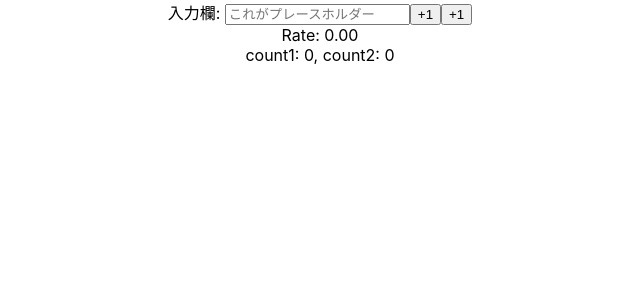
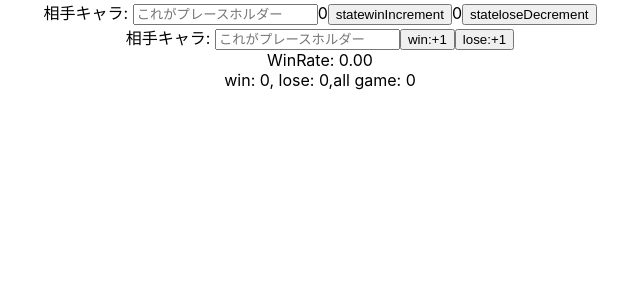
Before and after one commit to NK28116/PrivateDevelop, a React (Create React App) app in the folder win-rate-react19/: page / in a window 1280 px wide. Shown: the top 300 px of the page, without its empty margins (320-960 px from the left). Built offline with nearby package versions, Linux system fonts and the light colour scheme.

Commit message:
react19のuseActionを使ったrateボタンを作成

```diff
--- a/win-rate-react19/src/App.tsx
+++ b/win-rate-react19/src/App.tsx
@@ -12,7 +12,7 @@ function App() {
         {/*  <Triangle /> */}
         {/* <UpCounter /> */}
         {/* <DownCounter /> */}
-        {/* <CounterApp /> */}
+ <CounterApp />
       <Rate />
     </div>
   );
--- a/win-rate-react19/src/Counter.tsx
+++ b/win-rate-react19/src/Counter.tsx
@@ -1,33 +1,33 @@
-import React, { useState } from "react";
+import { useActionState } from "react";
 
-export function CounterApp() {
-    const [count, setCount] = useState(0);
 
-    function CountUp() {
-        setCount(count + 1);
-    }
-
-    function CountDown() {
-        setCount(count - 1);
-    }
-
-    return (
-        <div>
-            <GainCounter onCountUp={CountUp} />
-            <DropCounter onCountDown={CountDown} />
-            <CountNumber count={count} />
-        </div>
-    );
+async function increment(previousState:number): Promise<number> {
+  return previousState + 1;
 }
 
-function GainCounter({ onCountUp }: { onCountUp: () => void }) {
-    return <button onClick={onCountUp}>+1</button>;
+async function decrement(previousState:number): Promise<number> {
+  return previousState - 1;
 }
 
-function DropCounter({ onCountDown }: { onCountDown: () => void }) {
-    return <button onClick={onCountDown}>-1</button>;
+function ObjectName() {
+    return<label>相手キャラ: <input type="text" placeholder="これがプレースホルダー"/></label>
 }
 
-function CountNumber({ count }: { count: number }) {
-    return <div>{count}</div>;
+function CountRate({ rate }: { rate: number }) {
+    return <div>WinRate: {rate.toFixed(2)}</div>;
 }
+export function CounterApp() {
+  const [stateWin, formAction] = useActionState(increment, 0);
+  const [stateLose, formAction2] = useActionState(decrement, 0);
+
+  return (
+
+    <form>
+    <ObjectName/>
+      {stateWin}
+      <button formAction={formAction}>statewinIncrement</button>
+      {stateLose}
+      <button formAction={formAction2}>stateloseDecrement</button>
+    </form>
+  )
+}
--- a/win-rate-react19/src/Rate.tsx
+++ b/win-rate-react19/src/Rate.tsx
@@ -20,27 +20,23 @@ export function Rate() {
             <RightUpCounter onRightUp={RightUp} />
             <LeftUpCounter onLeftUp={LeftUp} />
             <CountRate rate={rate} />
-            count1: {count1}, count2: {count2}
+            win: {count1}, lose: {count2},all game: {count1 + count2}
         </div>
     );
 }
-
+function ObjectName() {
+    return<label>相手キャラ: <input type="text" placeholder="これがプレースホルダー"/></label>
+}
 function RightUpCounter({ onRightUp }: { onRightUp: () => void }) {
     return (
-        <button onClick={onRightUp}>+1</button>
-
+        <button onClick={onRightUp}>win:+1</button>
         );
 }
 
 function LeftUpCounter({ onLeftUp }: { onLeftUp: () => void }) {
-    return <button onClick={onLeftUp}>+1</button>;
+    return <button onClick={onLeftUp}>lose:+1</button>;
 }
 
 function CountRate({ rate }: { rate: number }) {
-    return <div>Rate: {rate.toFixed(2)}</div>;
+    return <div>WinRate: {rate.toFixed(2)}</div>;
 }
-
-function ObjectName() {
-    return<label>入力欄: <input type="text" placeholder="これがプレースホルダー"/></label>
-
-}
```
Also changed, not shown: win-rate-react19/src/ActionState.tsx (added, +70 -0 lines), win-rate-react19/src/SubmitForm.tsx (added, +19 -0 lines), 1 other file (tests, documents, lock files or other folders).
